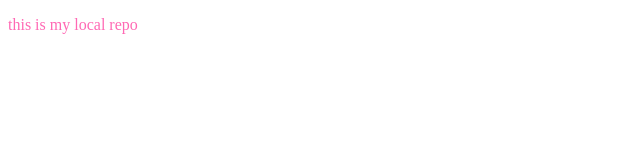
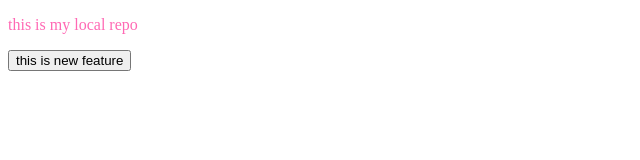
Before and after one commit to shukla2406/localrepo-demo, a plain HTML site: page index.html in a window 1280 px wide. Shown: the whole page, without its empty margins (0-640 px from the left). Drawn offline with Linux system fonts and the light colour scheme.

Commit message:
add new feature button

```diff
--- a/index.html
+++ b/index.html
@@ -8,5 +8,6 @@
 </head>
 <body>
     <p>this is my local repo</p>
+    <button>this is new feature</button>
 </body>
 </html>
```
